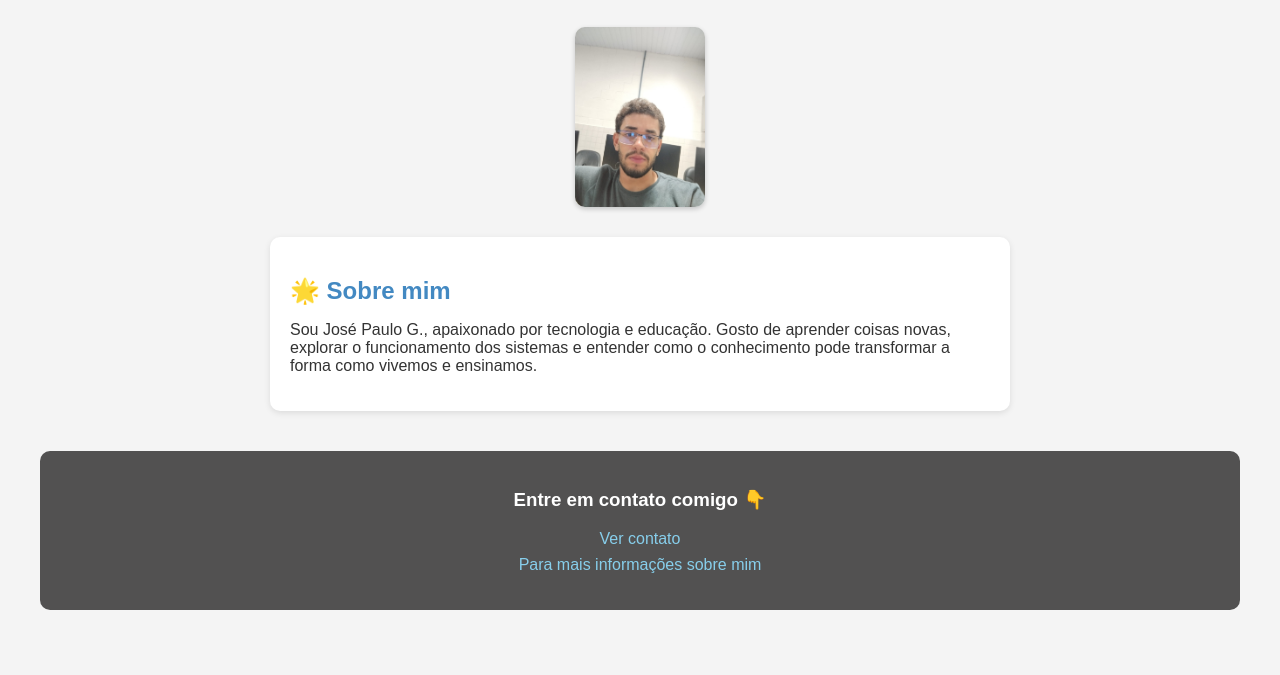
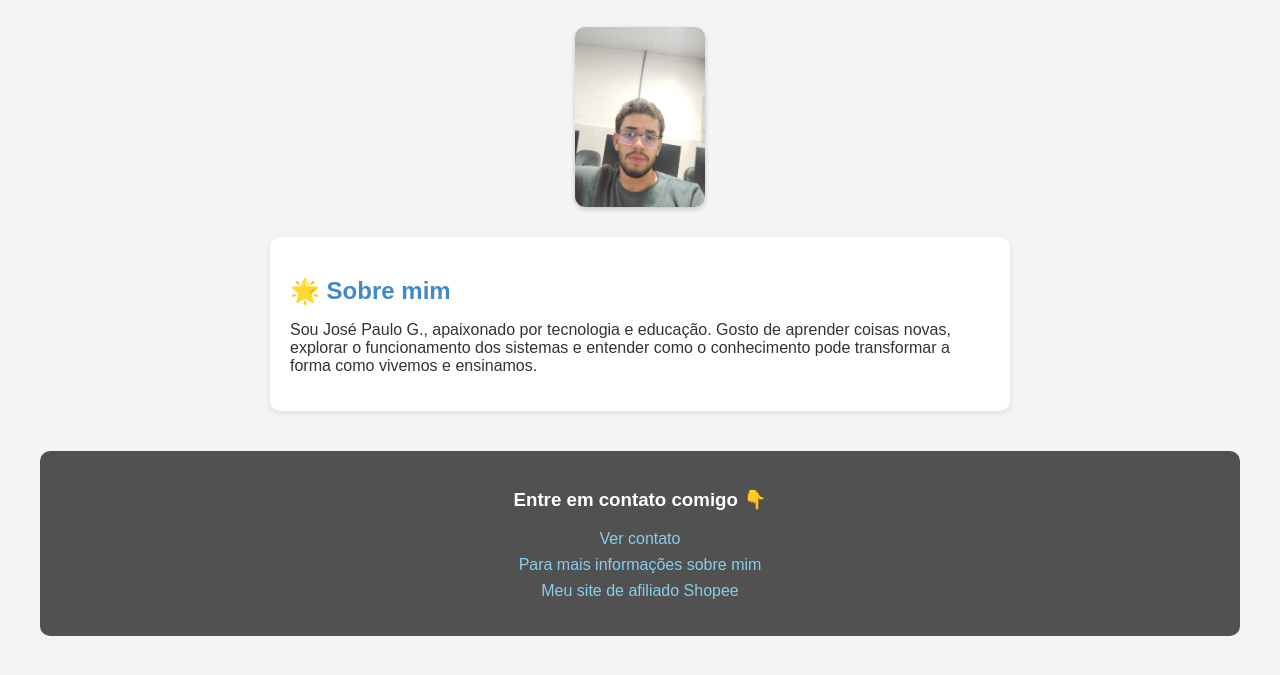
Before and after one commit to jpgr-edu/meu-site-jose, a plain HTML site: page index.html in a window 1280 px wide. Shown: the part 121-796 px from the top of the page. Drawn offline with Linux system fonts and the light colour scheme.

Commit message:
Update index.html
atualizar

```diff
--- a/index.html
+++ b/index.html
@@ -34,6 +34,7 @@
       <ul>
         <li><a href="contato.html">Ver contato</a></li>
         <li><a href="sobre.html">Para mais informações sobre mim</a></li>
+        <li><a href="https://shoopeeprodutosemalta-sudo.github.io/Shoppeando_Comigo/" target="_blank">Meu site de afiliado Shopee</a></li>
       </ul>
     </nav>
   </footer>
```
